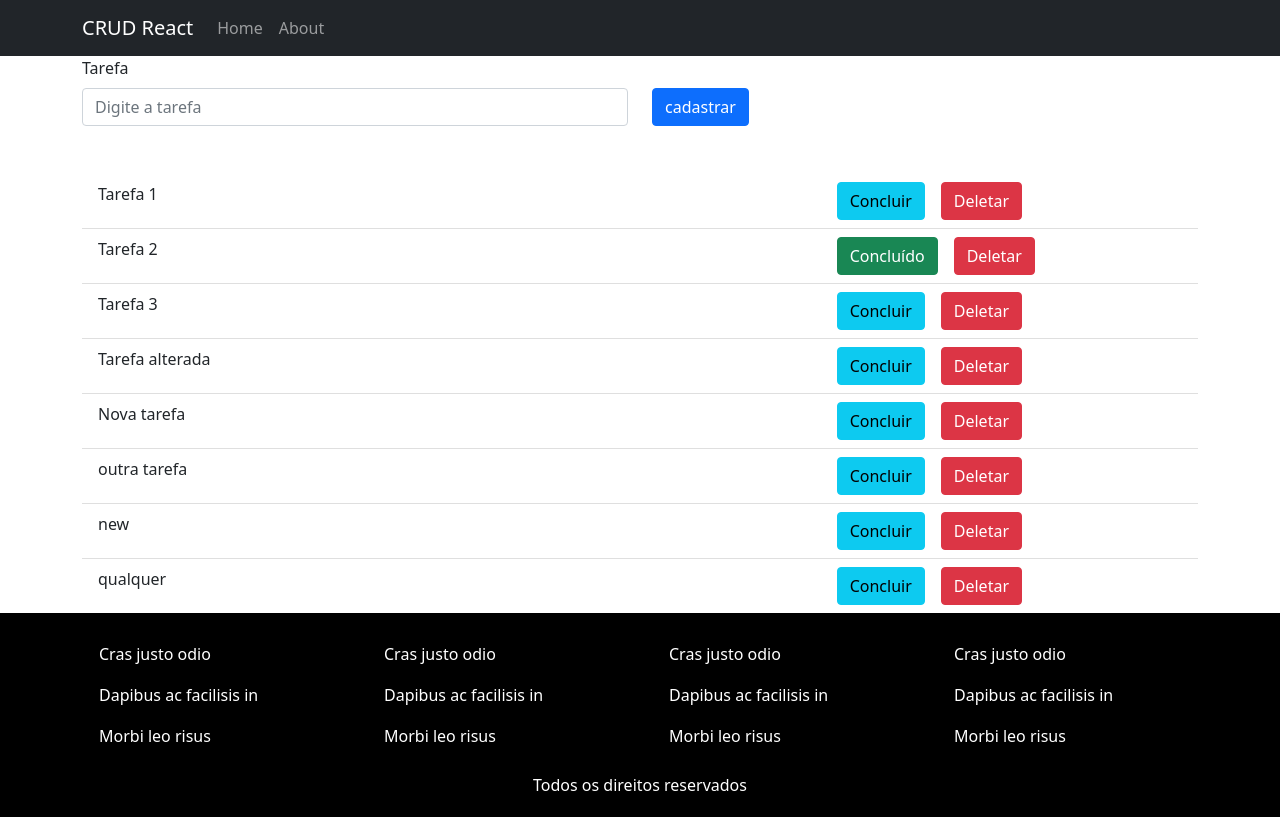
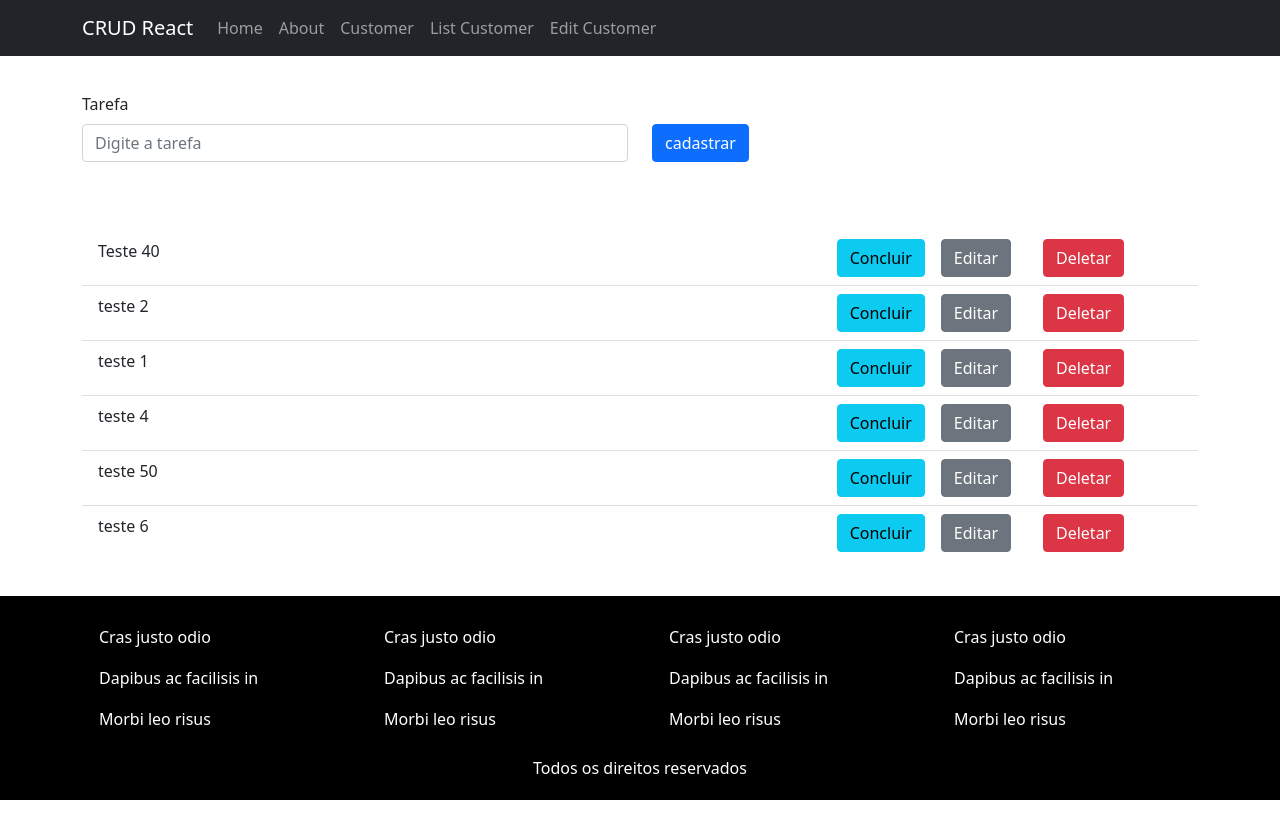
Before and after one commit to JonasDeOliveira/crud-api-react-turma-7, a React (Create React App) app: page / in a window 1280 px wide. Built offline with nearby package versions, Linux system fonts and the light colour scheme; data requests are answered from the project's data file.

Commit message:
projeto finalizado

```diff
--- a/db.json
+++ b/db.json
@@ -1,42 +1,32 @@
 {
   "todo": [
     {
-      "description": "Tarefa 1",
+      "description": "Teste 40",
       "done": false,
-      "id": 1
-    },
-    {
-      "description": "Tarefa 2",
-      "done": true,
       "id": 2
     },
     {
-      "description": "Tarefa 3",
-      "done": false,
-      "id": 3
-    },
-    {
-      "description": "Tarefa alterada",
+      "description": "teste 2",
       "done": false,
       "id": 4
     },
     {
-      "description": "Nova tarefa",
+      "description": "teste 1",
       "done": false,
       "id": 5
     },
     {
-      "description": "outra tarefa",
+      "description": "teste 4",
       "done": false,
       "id": 6
     },
     {
-      "description": "new",
+      "description": "teste 50",
       "done": false,
       "id": 7
     },
     {
-      "description": "qualquer",
+      "description": " teste 6",
       "done": false,
       "id": 8
     }
--- a/package.json
+++ b/package.json
@@ -11,6 +11,7 @@
     "react": "^17.0.2",
     "react-bootstrap": "^2.3.1",
     "react-dom": "^17.0.2",
+    "react-icons": "^4.3.1",
     "react-router-dom": "^5.3.0",
     "react-scripts": "4.0.3",
     "web-vitals": "^1.1.2"
--- a/src/components/Todo/List/TodoList.js
+++ b/src/components/Todo/List/TodoList.js
@@ -1,18 +1,60 @@
-import React from 'react'
+import React, { useState } from 'react'
 import './TodoList.css'
-import { Container, ListGroup, Row, Col, Button } from 'react-bootstrap'
+import { AiFillCheckCircle } from "react-icons/ai";
+import { Container, ListGroup, Row,
+        Col, Button, Modal,
+        Alert, Form } from 'react-bootstrap'
 
 function TodoList(props) {
 
     const tasks = props.tasks || []
+    const [task, setTask] = useState({});
+    const [show, setShow] = useState(false);
+    const [showEdit, setShowEdit] = useState(false);
+    const [successDelete, setSuccessDelete] = useState(false);
+
+    const handleCloseEdit = () => setShowEdit(false);
+    const handleShowEdit = () => setShowEdit(true);
+    const handleClose = () => setShow(false);
+    const handleShow = () => setShow(true);
 
     const taskDone = (task) => {
         return (
-            <Button variant={task.done ? 'success' : 'info'}>
-                { task.done ? 'Concluído' : 'Concluir' }
+            <Button variant={task.done ? 'success' : 'info'}
+                onClick={() => { task.done ? props.peddingTask(task) : props.doneTask(task) }}>
+                {task.done ? 'Concluído' : 'Concluir'}
             </Button>
         )
     }
+
+    //usando apenas um função para editar
+    // const taskDone = (task) => {
+    //     return (
+    //         <Button variant={task.done ? 'success' : 'info'}
+    //             onClick={() => { task.done ? props.changeTask(task, false) : props.changeTask(task, true)}}>
+    //             { task.done ? 'Concluído' : 'Concluir' }
+    //         </Button>
+    //     )
+    // }
+
+    //usando if e else if para retornar botões
+    // const taskDone = (task) => {
+    //     if (task.done === true) {
+    //         return (
+    //             <Button variant='success'
+    //                 onClick={() => { props.peddingTask(task)}}>
+    //                 Concluído
+    //             </Button>
+    //         )
+    //     } else if (task.done === false) {
+    //         return (
+    //             <Button variant='info'
+    //                 onClick={() => { props.doneTask(task)}}>
+    //                 Concluir
+    //             </Button>
+    //         )
+    //     }
+    // }
 
     const renderTask = () => {
         return tasks.map((item) => {
@@ -24,7 +66,18 @@ function TodoList(props) {
                         </Col>
                         <Col>
                             {taskDone(item)}
-                            <Button className="mx-3" variant="danger">
+                            <Button className="mx-3" variant="secondary"
+                                onClick={() => {
+                                    setTask(item)
+                                    handleShowEdit()
+                                }}>
+                                Editar
+                            </Button>
+                            <Button className="mx-3" variant="danger"
+                                onClick={() => {
+                                    setTask(item)
+                                    handleShow()
+                                }}>
                                 Deletar
                             </Button>
                         </Col>
@@ -36,6 +89,16 @@ function TodoList(props) {
 
     return (
         <Container>
+            {
+                successDelete
+                    ?
+                    <Alert key='success' variant='success'>
+                        <AiFillCheckCircle size="30" /> Item apagado com suceso
+                    </Alert>
+                    :
+                    ''
+            }
+
             <Row>
                 <Col>
                     <ListGroup variant="flush">
@@ -43,6 +106,57 @@ function TodoList(props) {
                     </ListGroup>
                 </Col>
             </Row>
+
+            {/* //modal edit */}
+            <Modal show={showEdit} onHide={handleCloseEdit}>
+                <Modal.Header closeButton>
+                    <Modal.Title>Editar Tarefa</Modal.Title>
+                </Modal.Header>
+                <Modal.Body>
+                    <Form.Group className="mb-3" controlId="description">
+                        <Form.Label>Descrição da Tarefa</Form.Label>
+                        <Form.Control type="text" placeholder="Digite o novo nome da tarefa"
+                            value={task.description}
+                            onChange={event => setTask({...task, description: event.target.value})} />
+                    </Form.Group>
+                </Modal.Body>
+                <Modal.Footer>
+                    <Button variant="secondary" onClick={handleCloseEdit}>
+                        Close
+                    </Button>
+                    <Button variant="success" onClick={() => {
+                        props.editDescription(task)
+                        handleCloseEdit()
+                        }
+                    }>
+                        Editar
+                    </Button>
+                </Modal.Footer>
+            </Modal>
+
+            {/* //modal delete */}
+            <Modal show={show} onHide={handleClose}>
+                <Modal.Header closeButton>
+                    <Modal.Title>Apagar Tarefa</Modal.Title>
+                </Modal.Header>
+                <Modal.Body>Deseja apagar a tarefa: <strong>{task.description}</strong></Modal.Body>
+                <Modal.Footer>
+                    <Button variant="secondary" onClick={handleClose}>
+                        Close
+                    </Button>
+                    <Button variant="danger" onClick={() => {
+                        props.delete(task.id)
+                        handleClose()
+                        setSuccessDelete(true)
+                        setTimeout(
+                            () => {
+                                setSuccessDelete(false)
+                            }, 3000)
+                    }}>
+                        Apagar
+                    </Button>
+                </Modal.Footer>
+            </Modal>
         </Container>
     )
 }
--- a/src/components/Todo/Todo.js
+++ b/src/components/Todo/Todo.js
@@ -11,7 +11,7 @@ function Todo(props) {
 
     useEffect(() => {
         getTasks()
-    },[])
+    })
 
     const getTasks = () => {
         axios.get(`${URL}`)
@@ -20,8 +20,53 @@ function Todo(props) {
         })
     }
 
+    //usando apenas um função para editar
+    // const changeTask = (task, done) => {
+    //     axios.put(`${URL}/${task.id}`, { ...task, done: done})
+    //     .then((response) => {
+    //         getTasks()
+    //     })
+    // }
+
+    const editDescription = (task) => {
+        if (task.description === '') {
+            return
+        }
+
+        axios.put(`${URL}/${task.id}`, task)
+        .then((response) => {
+            getTasks()
+        })
+    }
+
+    const doneTask = (task) => {
+        axios.put(`${URL}/${task.id}`, { ...task, done: true})
+        .then((response) => {
+            getTasks()
+        })
+    }
+
+    const peddingTask = (task) => {
+        axios.put(`${URL}/${task.id}`, { ...task, done: false})
+        .then((response) => {
+            getTasks()
+        })
+    }
+
     const registerTask = (descriptionForm) => {
-        axios.post(`${URL}`, { description: descriptionForm, status: false })
+        let task = {
+            description: descriptionForm,
+            done: false
+        }
+
+        axios.post(`${URL}`, task)
+        .then((response) => {
+            getTasks()
+        })
+    }
+
+    const deleteTask = (id) => {
+        axios.delete(`${URL}/${id}`)
         .then((response) => {
             getTasks()
         })
@@ -30,7 +75,13 @@ function Todo(props) {
     return(
         <>
             <TodoForm register={registerTask}/>
-            <TodoList tasks={tasks}/>
+            <TodoList tasks={tasks}
+                doneTask={doneTask}
+                peddingTask={peddingTask}
+                delete={deleteTask}
+                editDescription={editDescription}/>
+                {/* //usando apenas um função para editar */}
+                {/* changeTask={changeTask}/> */}
         </>
     )
 }
--- a/src/components/template/Footer/index.js
+++ b/src/components/template/Footer/index.js
@@ -7,7 +7,7 @@ function Footer(props) {
 
     return(
         <>
-        <div className="footer">
+        <div className="footer mt-3">
             <Container>
                 <Row>
                     <Col xs={6} md={3}>
--- a/src/components/template/Header/index.js
+++ b/src/components/template/Header/index.js
@@ -5,13 +5,16 @@ import { Link } from 'react-router-dom'
 function Header(props) {
 
     return(
-        <header>
+        <header className="mb-3">
             <Navbar bg="dark" variant="dark">
                 <Container>
                     <Navbar.Brand href="/home">CRUD React</Navbar.Brand>
                     <Nav className="me-auto">
                         <Link to="/home" className="nav-link">Home</Link>
                         <Link to="/about" className="nav-link">About</Link>
+                        <Link to="/register" className="nav-link">Customer</Link>
+                        <Link to="/listcustomer" className="nav-link">List Customer</Link>
+                        <Link to="/editcustomer" className="nav-link">Edit Customer</Link>
                     </Nav>
                 </Container>
             </Navbar>
--- a/src/models/customer.model.js
+++ b/src/models/customer.model.js
@@ -1,7 +1,9 @@
-export default {
+const customer = {
     name: "",
     age: "",
     document: "",
     tel: "",
     state: null
 }
+
+export default customer
--- a/src/models/tasks.model.js
+++ b/src/models/tasks.model.js
@@ -1,4 +1,6 @@
-export default {
+const task = {
     description: "",
     done: false
 }
+
+export default task
--- a/src/pages/About/index.js
+++ b/src/pages/About/index.js
@@ -1,12 +1,16 @@
 import React from 'react'
 import Header from '../../components/template/Header'
+import {Container} from 'react-bootstrap'
 
 function About(props) {
 
     return(
         <>
         <Header/>
-        <h1>About</h1>
+        <Container>
+            <h1>About</h1>
+        </Container>
+
         </>
     )
 }
--- a/src/routes.js
+++ b/src/routes.js
@@ -13,6 +13,8 @@ export const Routes = () => {
             <Route path="/home" component={Home} />
             <Route path="/about" component={About} />
             <Route path="/register" component={RegisterCustomer} />
+            <Route path="/listcustomer" component={NotFound} />
+            <Route path="/editcustomer/:id" component={NotFound} />
             <Route component={NotFound} />
         </Switch>
     )
```
Also changed, not shown: src/components/Todo/Form/TodoForm.js (+5 -3 lines), 1 other file (tests, documents, lock files or other folders).
